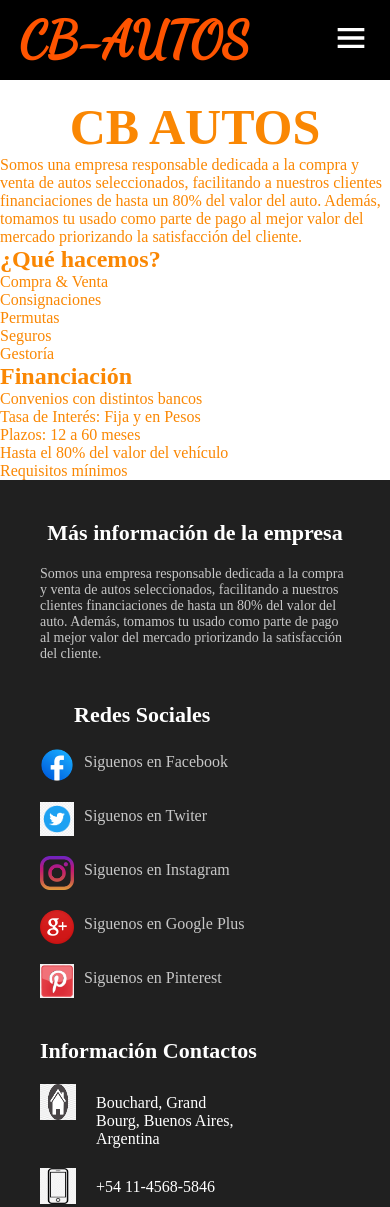
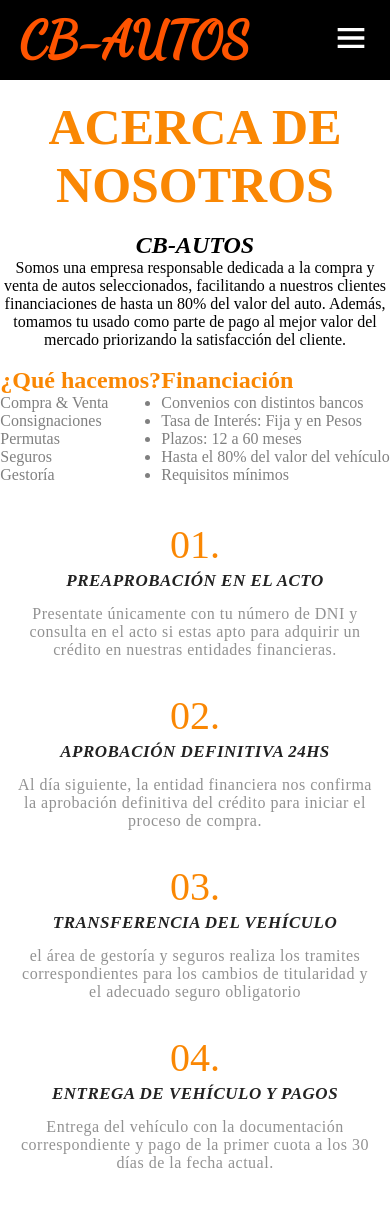
Before and after one commit to cgb0129/CB-AUTOS, a plain HTML site: page htmls/acerca_de_nosotros.html in a window 390 px wide. Shown: the top 1207 px of the page. Drawn offline with Linux system fonts and the light colour scheme; a web font is replaced by a local one.

Commit message:
ultimas correcciones

```diff
--- a/css/styles.css
+++ b/css/styles.css
@@ -353,6 +353,160 @@ h3{
  }
 
 
+
+/* MAPA */
+.map{
+    text-align: center;
+}
+
+/* ACERCA DE NOSOTROS */
+.cuadro{
+    text-align: center;
+    color: black;
+    font-style: italic;
+}
+
+.div-1{
+    display: flex;
+    justify-content: center;
+    font-style: normal;
+
+
+
+}
+
+.div2{
+    display:flex;
+    justify-content: space-evenly;
+    align-items: center;
+
+
+}
+
+.div2 ul li{
+    color: gray;
+}
+
+.contenedorAcerca{
+    padding: 4%;
+    display: grid;
+    grid-template-columns: 1fr 1fr 1fr 1fr;
+    grid-column-gap: 5%;
+    justify-content: center;
+
+}
+
+
+.contenedorAcerca div span{
+    font-size: 40px;
+}
+
+.contenedorAcerca div h3{
+    font-size: 17px;
+    text-align: left;
+    color: #222222;
+    margin-bottom: 14px;
+    letter-spacing: 0.5px;
+}
+
+.contenedorAcerca div p{
+    color: rgba(0, 0, 0, 0.432);
+    letter-spacing: 0.5px;
+    margin-bottom: 30px;
+
+}
+
+.contenedorAcerca div a{
+    color: #ff5400;
+}
+
+
+
+@media screen and (max-width: 1024px) {
+    .contenedorAcerca{
+        grid-template-columns: 1fr 1fr;
+        grid-template-rows: 1fr 1fr;
+        justify-content: center;
+    }
+
+}
+
+@media screen and (max-width: 960px) {
+    .contenedorAcerca{
+        grid-template-columns: 1fr 1fr;
+        grid-template-rows: 1fr 1fr;
+        justify-content: center;
+    }
+
+    .contenedorAcerca div span{
+        display: flex;
+        padding: 3px;
+        font-size: 40px;
+        justify-content: center;
+    }
+
+    .contenedorAcerca div h3{
+        font-size: 17px;
+        text-align: left;
+        color: #222222;
+        margin-bottom: 14px;
+        letter-spacing: 0.5px;
+        text-align: center;
+    }
+
+    .contenedorAcerca div p{
+        color: rgba(0, 0, 0, 0.432);
+        letter-spacing: 0.5px;
+        margin-bottom: 30px;
+        text-align: center;
+
+    }
+
+    .contenedorAcerca div a{
+        color: #ff5400;
+        display: flex;
+        justify-content: center;
+    }
+}
+
+@media screen and (max-width: 480px) {
+    .contenedorAcerca{
+        grid-template-columns: 1fr;
+        grid-template-rows: repeat(4 , 1fr);
+        justify-content: center;
+    }
+
+    .contenedorAcerca div span{
+        display: flex;
+        padding: 3px;
+        font-size: 40px;
+        justify-content: center;
+    }
+
+    .contenedorAcerca div h3{
+        font-size: 17px;
+        text-align: left;
+        color: #222222;
+        margin-bottom: 14px;
+        letter-spacing: 0.5px;
+        text-align: center;
+    }
+
+    .contenedorAcerca div p{
+        color: rgba(0, 0, 0, 0.432);
+        letter-spacing: 0.5px;
+        margin-bottom: 30px;
+        text-align: center;
+
+    }
+
+    .contenedorAcerca div a{
+        color: #ff5400;
+        display: flex;
+        justify-content: center;
+    }
+}
+
  /* formulario */
  .formulario{
      padding: 100px;
--- a/htmls/acerca_de_nosotros.html
+++ b/htmls/acerca_de_nosotros.html
@@ -43,13 +43,20 @@
 
     <br>
 
-    <h1>CB AUTOS</h1>
+    <h1>ACERCA DE NOSOTROS</h1>
+    <br>
 
-    <div>
+<section class="cuadro">
+    <h2 class="tit"> CB-AUTOS </h2>
+    <div class="div-1">
+
             <p>Somos una empresa responsable dedicada a la compra y venta de autos seleccionados, facilitando a nuestros clientes financiaciones de hasta un 80% del valor del auto.
             Además, tomamos tu usado como parte de pago al mejor valor del mercado priorizando la satisfacción del cliente.</p>
     </div>
+</section>
+<br>
 
+    <div class="div2">
         <div>
             <h2>¿Qué hacemos?</h2>
                 <ul>
@@ -70,6 +77,51 @@
                             <li>Requisitos mínimos</li>
                         </ul>
                 </div>
+    </div>
+
+    <br>
+
+    <section class="contenedorAcerca">
+
+
+        <div>
+            <span>01.</span>
+            <h3>PREAPROBACIÓN EN EL ACTO</h3>
+            <p>Presentate únicamente con tu número de DNI y consulta en el acto si estas apto para adquirir un crédito en nuestras entidades financieras.</p>
+
+
+
+        </div>
+
+        <div>
+            <span>02.</span>
+            <h3>APROBACIÓN DEFINITIVA 24HS</h3>
+            <p>Al día siguiente, la entidad financiera nos confirma la aprobación definitiva del crédito para iniciar el proceso de compra.</p>
+
+
+
+        </div>
+
+        <div>
+            <span>03.</span>
+            <h3>TRANSFERENCIA DEL VEHÍCULO</h3>
+            <p>el área de gestoría y seguros realiza los tramites correspondientes para los cambios de titularidad y el adecuado seguro obligatorio</p>
+
+
+
+        </div>
+
+        <div>
+            <span>04.</span>
+            <h3>ENTREGA DE VEHÍCULO Y PAGOS</h3>
+            <p>Entrega del vehículo con la documentación correspondiente y pago de la primer cuota a los 30 días de la fecha actual.</p>
+
+
+
+        </div>
+
+    </section>
+
 
 </body>
 <footer>
```
Also changed, not shown: htmls/contacto.html (+4 -0 lines), img/camaro.jpg (added). Lines whose indentation alone changed are shown as unchanged.
